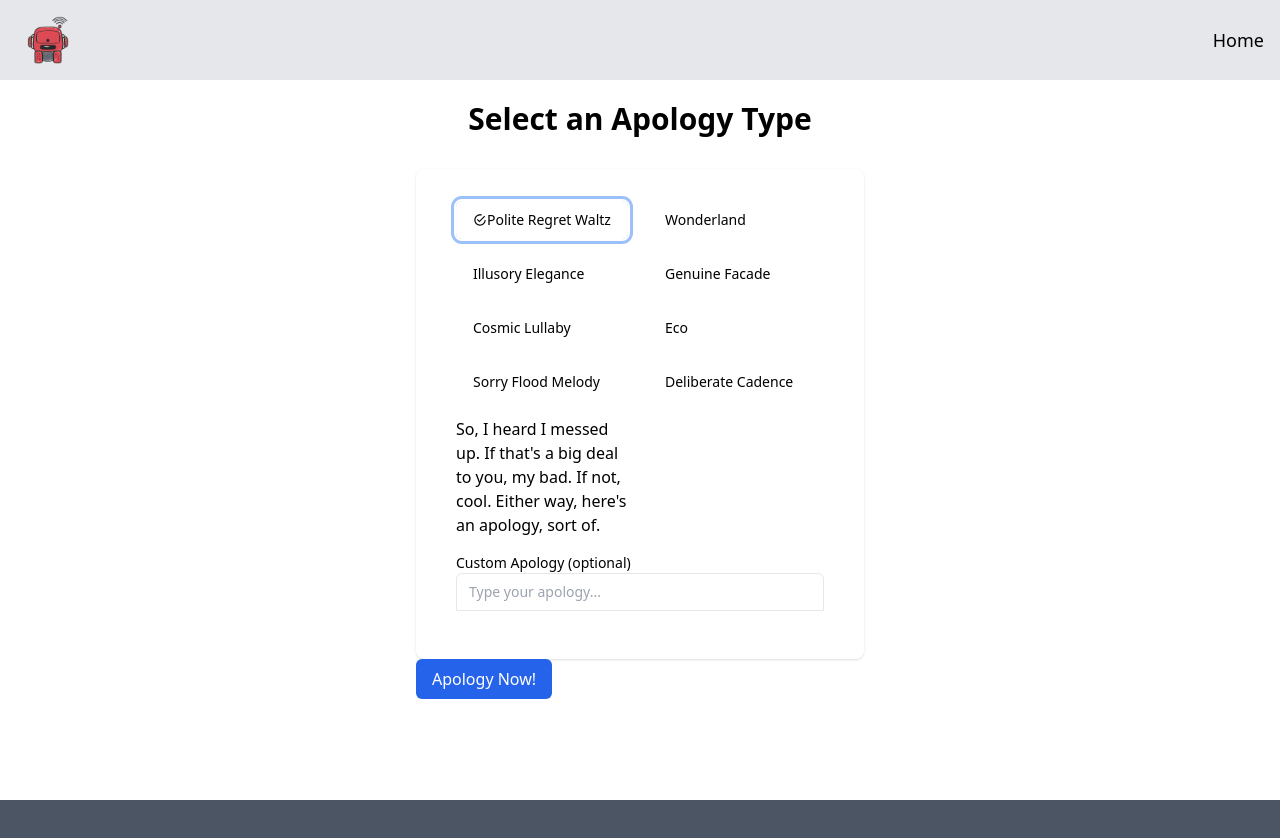
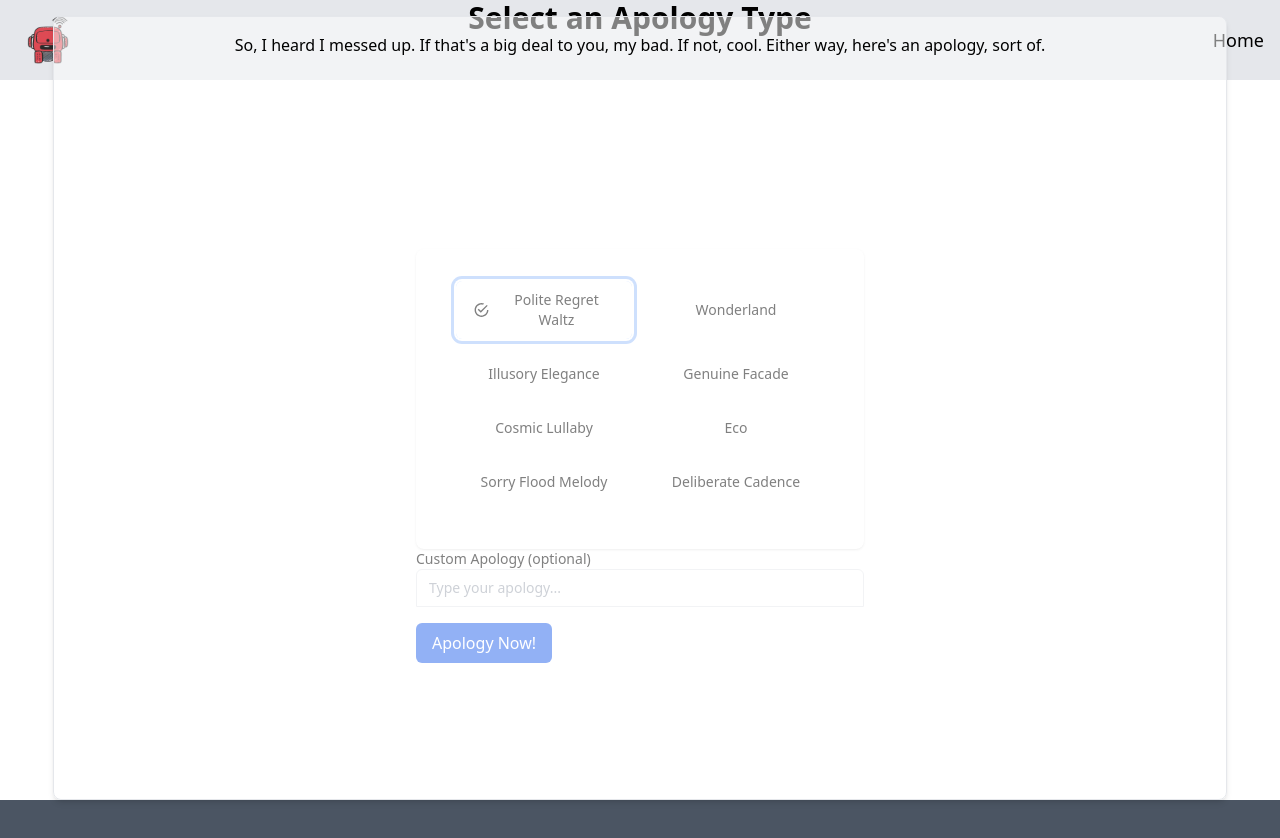
Before and after one commit to wu-changxing/ApologyMachine, a React (Create React App) app in the folder frontend/: page /strategy in a window 1280 px wide. Both pictures are taken after a click on the button "Polite Regret Waltz". Shown: the top 838 px of the page. Built offline with nearby package versions, Linux system fonts and the light colour scheme; the HTML template or start-up script is replaced by a standard one.

Commit message:
strategy updated

```diff
--- a/frontend/src/components/Strategy.js
+++ b/frontend/src/components/Strategy.js
@@ -1,7 +1,6 @@
 import React, { useState } from 'react';
 import { IoMdCheckmarkCircleOutline } from 'react-icons/io';
 import { Link } from 'react-router-dom';
-import Tooltip from './Tooltip'; // Ensure this component is created in the same directory
 
 const strategies = [
     'Polite Regret Waltz',
@@ -12,14 +11,8 @@ const strategies = [
     'Eco',
     'Sorry Flood Melody',
     'Deliberate Cadence',
-    // ... add more strategies as needed
 ];
 
-const Strategy = () => {
-    const [selectedStrategy, setSelectedStrategy] = useState(null);
-    const [customApology, setCustomApology] = useState('');
-    const [hoveredStrategy, setHoveredStrategy] = useState('');
-    const [clickedStrategyDescription, setClickedStrategyDescription] = useState('');
 const strategyDescriptions = {
     'Polite Regret Waltz': "So, I heard I messed up. If that's a big deal to you, my bad. If not, cool. Either way, here's an apology, sort of.",
     'Wonderland': "🙈✨ Heyyyyyy, so, I guess I need to, like, apologize or whatever? 😅 My bad for the thing that happened, or didn't happen... I'm, like, totally not keeping track. 🤷‍♂️ Can you feel the overwhelming insincerity radiating from this emoji extravaganza? 🌈😂 It's like a rainbow of fake apologies. 🌈🤮 Let's sweep this under the rug and move on to a world where sincerity is overrated. 🧹🚶‍♂️",
@@ -30,57 +23,60 @@ const Strategy = () => {
     'Sorry Flood Melody': "My bad for that sorry, and my bad for apologising about saying sorry. Actually, my bad for everything, whether it happened or not. Sorry for this text, and sorry for any texts in the future. Just really, sincerely, ridiculously sorry.",
     'Deliberate Cadence': "In accordance with the socio-professional dynamics of the contextual paradigm, I hereby extend my apologies for the inadvertent alignment deviation.",
 }
-    const handleStrategySelect = (strategy) => {
+
+const Strategy = () => {
+    const [selectedStrategy, setSelectedStrategy] = useState(null);
+    const [customApology, setCustomApology] = useState('');
+    const [clickedStrategyDescription, setClickedStrategyDescription] = useState('');
+    const [showDescription, setShowDescription] = useState(false);
+
+    const handleStrategySelect = (strategy, event) => {
+        event.stopPropagation(); // Prevent the click from propagating to the window
         setSelectedStrategy(strategy);
         setClickedStrategyDescription(strategyDescriptions[strategy]);
-        localStorage.setItem('strategy', strategy); // Store the selected strategy
-        setHoveredStrategy('');
+        setShowDescription(true);
     };
 
     const handleCustomApologyChange = (event) => {
         setCustomApology(event.target.value);
-
-        if (event.target.value) {
-            const randomStrategy = strategies[Math.floor(Math.random() * strategies.length)];
-            localStorage.setItem('strategy', randomStrategy); // Store a random strategy
-        }
-        localStorage.setItem('message', event.target.value); // Store the custom apology message
     };
 
-    const handleStrategyHover = (strategy) => {
-        setHoveredStrategy(strategyDescriptions[strategy]);
+    const handleClickOutside = (event) => {
+        if (showDescription) {
+            setShowDescription(false);
+        }
     };
 
-    const handleStrategyMouseLeave = () => {
-        setHoveredStrategy('');
-    };
+    // Attach the event listener to the window to detect clicks outside
+    React.useEffect(() => {
+        window.addEventListener('click', handleClickOutside);
+        return () => window.removeEventListener('click', handleClickOutside);
+    }, [showDescription]);
 
     const linkPath = customApology ? "/StrategyErrorApology" : "/PopApology";
 
     return (
         <div className="min-h-screen bg-bg-100 flex flex-col justify-center py-12 sm:px-6 lg:px-8">
             <div className="sm:mx-auto sm:w-full sm:max-w-md">
-                <h2 className="text-center text-3xl font-extrabold text-secondary-500">
+                <h2 className="text-center text-3xl font-extrabold text-secondary-500 fixed top-0 left-1/2 transform -translate-x-1/2 w-full">
                     Select an Apology Type
                 </h2>
+                <div className="pt-20 sm:mx-auto sm:w-full sm:max-w-md">
                     <div className="mt-8 bg-white py-8 px-4 shadow sm:rounded-lg sm:px-10">
                         <div className="grid grid-cols-1 sm:grid-cols-2 gap-4 mb-4">
                             {strategies.map((strategy, index) => (
-                            <div key={index} className="relative" onMouseEnter={() => handleStrategyHover(strategy)} onMouseLeave={handleStrategyMouseLeave}>
                                 <button
+                                    key={index}
                                     className={`flex items-center justify-center px-4 py-2 border border-transparent text-sm font-medium rounded-md text-bg-100 bg-primary-500 hover:bg-primary-600 focus:outline-none focus:border-primary-600 focus:ring focus:ring-primary-500 active:bg-primary-700 transition duration-150 ease-in-out ${selectedStrategy === strategy ? 'ring-2 ring-offset-2 ring-primary-500' : ''}`}
-                                    onClick={() => handleStrategySelect(strategy)}
+                                    onClick={(e) => handleStrategySelect(strategy, e)}
                                 >
-                                    {selectedStrategy === strategy && <IoMdCheckmarkCircleOutline />}
+                                    {selectedStrategy === strategy && <IoMdCheckmarkCircleOutline className="text-lg mr-2 text-bg-100" />}
                                     {strategy}
                                 </button>
-                                {hoveredStrategy === strategyDescriptions[strategy] && (
-                                    <Tooltip content={hoveredStrategy} />
-                                )}
+                            ))}
                         </div>
-                        ))}
-                        {clickedStrategyDescription && (
-                            <div className="fixed-description">
+                        {showDescription && clickedStrategyDescription && (
+                            <div className="fixed inset-0 bg-white bg-opacity-50 p-4 border border-gray-200 shadow-md rounded-lg z-10 w-11/12 text-center mx-auto mt-4">
                                 {clickedStrategyDescription}
                             </div>
                         )}
@@ -98,7 +94,6 @@ const Strategy = () => {
                             placeholder="Type your apology..."
                         />
                     </div>
-                </div>
                     <button className="bg-blue-600 hover:bg-blue-700 text-white py-2 px-4 rounded-md">
                         <Link to={linkPath}>
                             Apology Now!
@@ -106,6 +101,7 @@ const Strategy = () => {
                     </button>
                 </div>
             </div>
+        </div>
     );
 };
 
```
Lines whose indentation alone changed are shown as unchanged.
